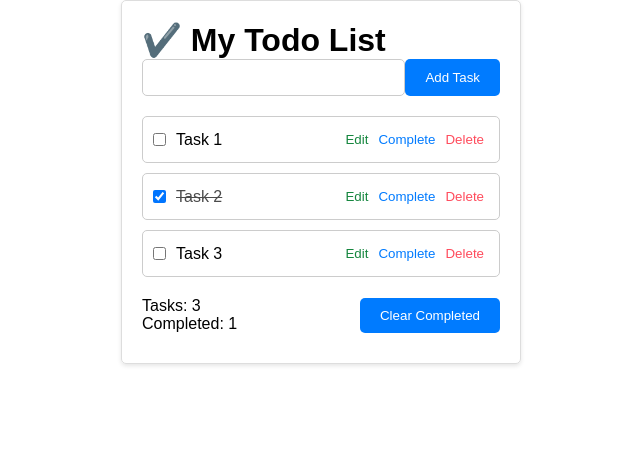
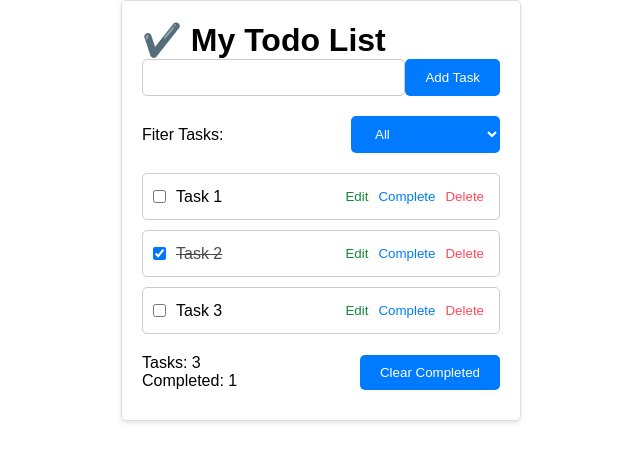
Before and after one commit to valentino111/todo-app-react, a React (Create React App) app: page / in a window 1280 px wide. Shown: the top 462 px of the page, without its empty margins (319-959 px from the left). Built offline with nearby package versions, Linux system fonts and the light colour scheme.

Commit message:
Filter Tasks.

```diff
--- a/src/App.js
+++ b/src/App.js
@@ -16,6 +16,7 @@ export default function App() {
 
 function TodoApp() {
   const [tasks, setTasks] = useState(tasksInit);
+  const [filter, setFilter] = useState("All");
 
   function handleAddTask(task) {
     setTasks((tasks) => [...tasks, task]);
@@ -43,15 +44,21 @@ function TodoApp() {
     setTasks(tasks.filter((task) => !task.completed));
   }
 
+  function onFilterSelect(value) {
+    setFilter(value);
+  }
+
   return (
     <div className="todo-app">
       <h1> ✔️ My Todo List</h1>
       <TaskForm onTaskAdd={handleAddTask}></TaskForm>
+      <FilterTasks filter={filter} onFilterSelect={onFilterSelect} />
       <TaskList
         tasks={tasks}
         onDeleteTask={handleDeleteTask}
         onToggleTask={handleToggleTask}
         onEditTask={handleEditTask}
+        filter={filter}
       ></TaskList>
       <div className="task-count-and-clear">
         <TasksCount tasks={tasks} />
@@ -88,11 +95,20 @@ function TaskForm({ onTaskAdd }) {
   );
 }
 
-function TaskList({ tasks, onDeleteTask, onToggleTask, onEditTask }) {
+function TaskList({ tasks, onDeleteTask, onToggleTask, onEditTask, filter }) {
+  let filteredTasks = tasks;
+  if (filter === "Completed") {
+    filteredTasks = tasks.filter((task) => task.completed === true);
+  }
+
+  if (filter === "Not Completed") {
+    filteredTasks = tasks.filter((task) => task.completed === false);
+  }
+
   return (
     <div className="task-list">
       <ul>
-        {tasks.map((task) => (
+        {filteredTasks.map((task) => (
           <TaskItem
             key={task.id}
             task={task}
@@ -189,3 +205,26 @@ function TasksCount({ tasks }) {
     </div>
   );
 }
+
+function FilterTasks({ filter, onFilterSelect }) {
+  return (
+    <div className="task-count-and-clear">
+      <label>Fiter Tasks: </label>
+      <select
+        className="add-button"
+        value={filter}
+        onChange={(e) => onFilterSelect(e.target.value)}
+      >
+        <option key="1" value="All">
+          All
+        </option>
+        <option key="2" value="Not Completed">
+          Not Completed
+        </option>
+        <option key="3" value="Completed">
+          Completed
+        </option>
+      </select>
+    </div>
+  );
+}
```
